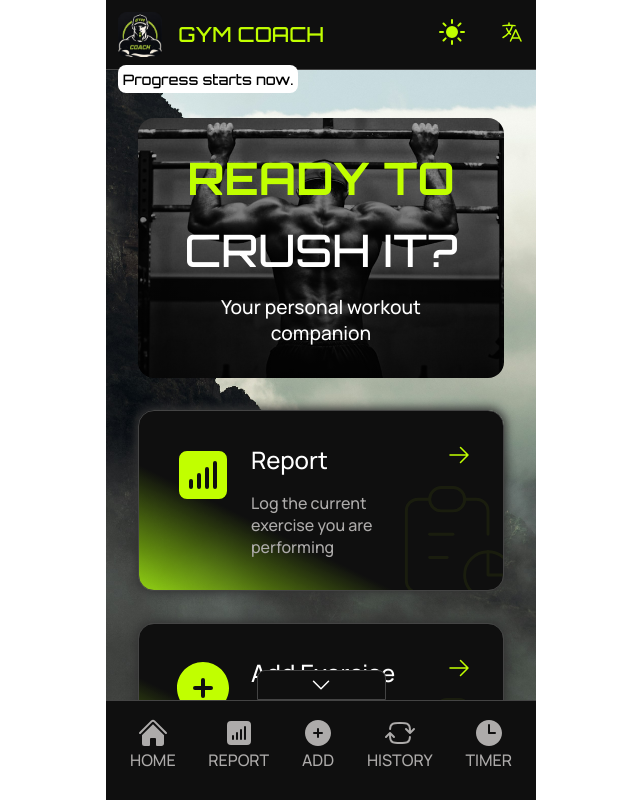
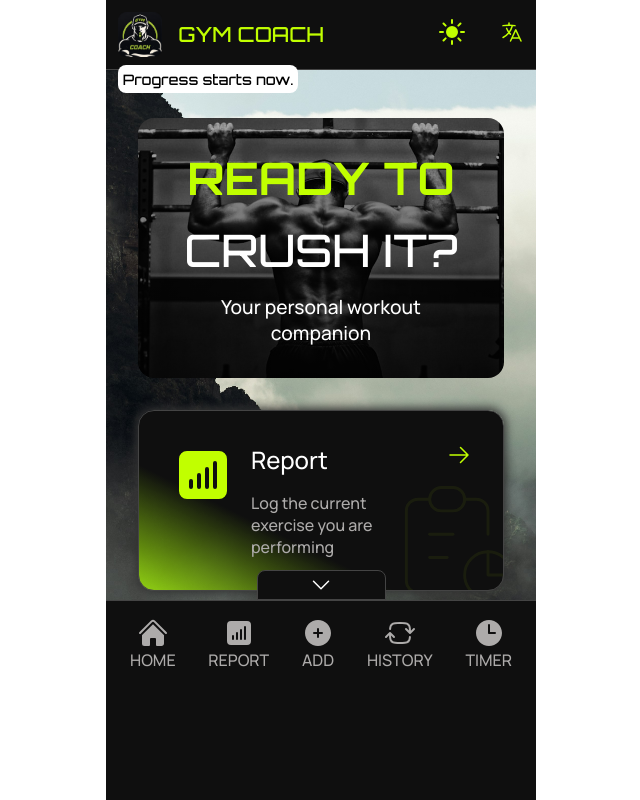
Before and after one commit to ernestol92/GymCoach, a React (Vite) app: page / in a window 1280 px wide. Shown: the whole page, without its empty margins (319-959 px from the left). Built offline with nearby package versions, Linux system fonts and the light colour scheme.

Commit message:
adjusting so layout works on ios installable PWA v.1.05

```diff
--- a/src/App.css
+++ b/src/App.css
@@ -390,7 +390,7 @@
   padding-right: 1rem;
   padding-top: 0.5rem;
   padding-bottom: calc(0.5rem + env(safe-area-inset-bottom, 0px));
-  height: 100px;
+  height: 200px;
   background-color: var(--background-color);
 }
 
```
